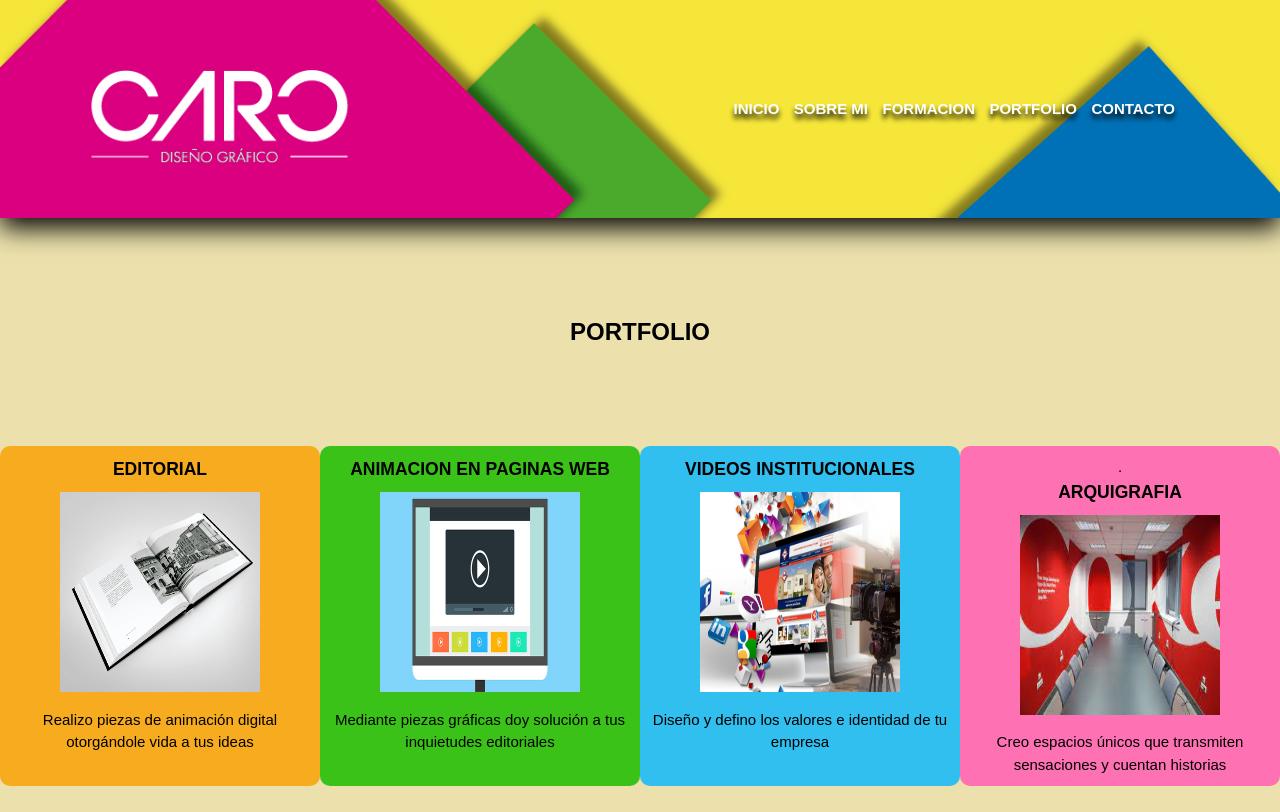
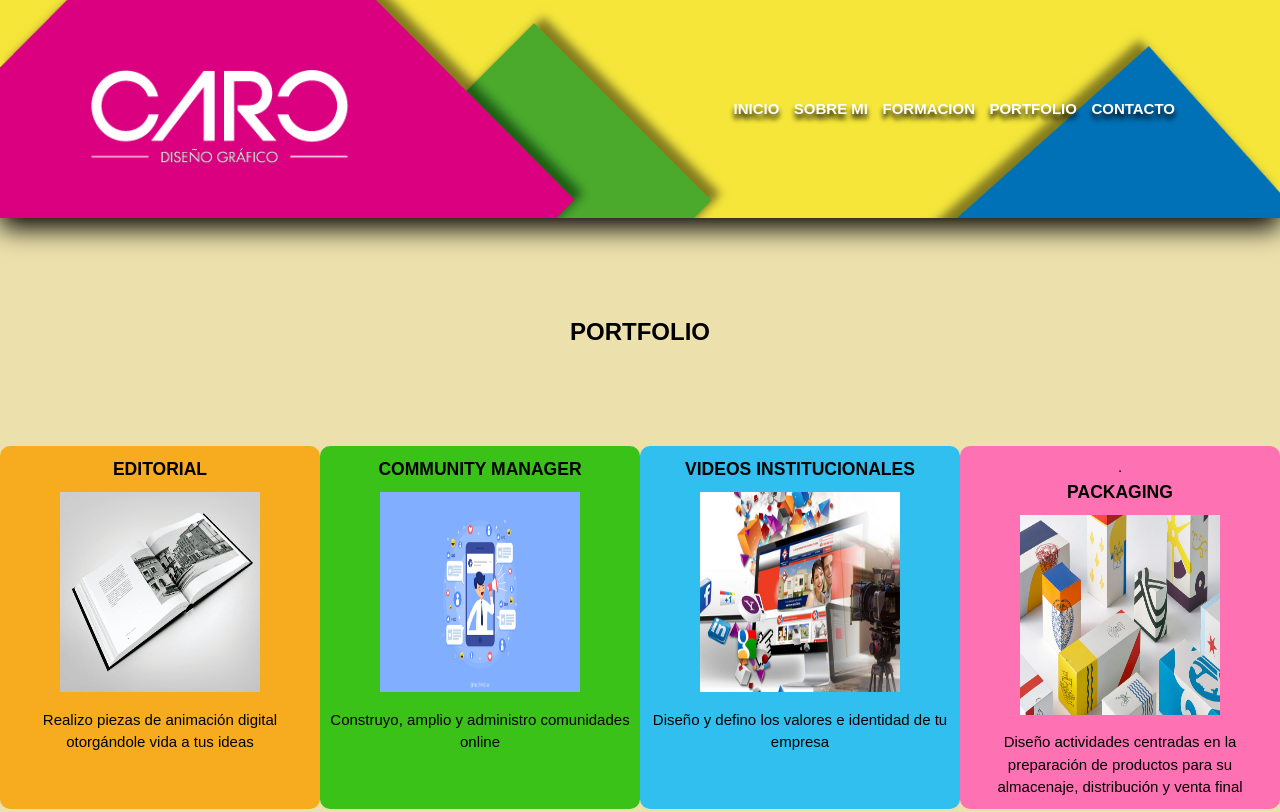
Before and after one commit to BulgarelliNoelia/Entrega-Crear-un-Repositorio-en-Github, a plain HTML site: page portfolio.html in a window 1280 px wide. Shown: the top 812 px of the page. Drawn offline with Linux system fonts and the light colour scheme.

Commit message:
ultimas animaciones con css

```diff
--- a/portfolio.html
+++ b/portfolio.html
@@ -48,10 +48,10 @@
     <p>Realizo piezas de animación digital otorgándole vida a tus ideas</p>
 </div>
 
-<div class="divAnimacion"><!-- ANIMACION -->
-    <h3>ANIMACION EN PAGINAS WEB</h3>
-    <img  class="divEditorial__img" src="./IMAGENES/animacion.jpg" width="200" height="200" alt="foto de animacion">
-     <p>Mediante piezas gráficas doy solución a tus inquietudes editoriales</p>
+<div class="divAnimacion"><!-- COMMUNITY MANAGER -->
+    <h3>COMMUNITY MANAGER</h3>
+    <img  class="divEditorial__img" src="./IMAGENES/community-manager.png" width="200" height="200" alt="foto de animacion">
+     <p>Construyo, amplio y administro comunidades online</p>
  </div>
 
  <div class="divVideosInstitucionales"><!-- VIDEOS INSTITUCIONALES -->
@@ -60,10 +60,10 @@
      <p>Diseño y defino los valores e identidad de tu empresa</p>
  </div>
 
- <div class="divArquigrafia"><!-- ARQUIGRAFIA -->.
-    <h3>ARQUIGRAFIA</h3>
-    <img class="divEditorial__img" src="./IMAGENES/arquigrafia.jpg" width="200" height="200" alt="vista de coca-cola">
-     <p>Creo espacios únicos que transmiten sensaciones y cuentan historias</p>
+ <div class="divArquigrafia"><!-- PACKAGING -->.
+    <h3>PACKAGING</h3>
+    <img class="divEditorial__img" src="./IMAGENES/packaging-salamanca.jpg" width="200" height="200" alt="vista de coca-cola">
+     <p>Diseño actividades centradas en la preparación de productos para su almacenaje, distribución y venta final</p>
  </div>
 
 </div>
--- a/style.css
+++ b/style.css
@@ -317,10 +317,6 @@ section ol li:hover {
     animation: temblor 0.5s 1;
 }
 
-
-
-
-
 /* CSS PARA LA DESCRIPCION PORTFOLIO*/
 
 h2 {
@@ -372,10 +368,6 @@ h3 {
     transform: translateY(-15px);
 }
 
-
-
-
-
 .divEditorial {
     background-color: rgba(247, 171, 31, 0.993);
     border-radius: 10px;
@@ -423,64 +415,14 @@ h3 {
 
 /* CSS PARA CONTACTO */
 
-/* .sectionContacto {
-    height: 400px;
-    width: 400px;
-    border-radius: 30px;
-    background-color: green;
-    text-align: center;
-    margin-left: auto;
-    margin-right: auto;
-    margin-bottom: 55px;
-}
-
-.sectionContacto__titulo {
-    font-size: 2rem;
-    padding: 25px 0 0 0;
-    color: white;
-}
-
-.sectionContacto__items {
-    display: flex;
-    flex-direction: column;
-    padding: 20px;
-}
-
-.sectionContacto__items--nombreycaja{
-    margin-top: 5px;
-    margin-bottom: 5px;
-    color: white;
-
-}
-
-
-.sectionContacto__items--botones {
-    padding: 30px;
-}
-
-.sectionContacto__buttons {
-    cursor: pointer;
-    margin-top: 20px;
-}
-
-.formularioGrid {
-    display: grid;
-    grid-template-columns: 1fr 1fr;
-}
-
-.formularioGrid__texto {
- text-align: left;
-}
- */
 
 .trianguloRosa {
     height: 70px;
     width: 70px;
    display: flex;
    position: absolute;
-   left: 220px;
+   left: 20px;
    top: 400px;
-   /* transform: rotate(90deg); */
    animation: movimientoTrianguloRosa 1s infinite alternate;
 }
 
@@ -489,9 +431,8 @@ h3 {
     width: 70px;
    display: flex;
    position: absolute;
-   left: 1050px;
+   left: 1250px;
    top: 400px;
-  /*  transform: rotate(-90deg); */
    animation: movimientoTrianguloRosa 1s infinite alternate;
 
 }
```
Also changed, not shown: IMAGENES/community-manager.png (added), IMAGENES/packaging-salamanca.jpg (added).
